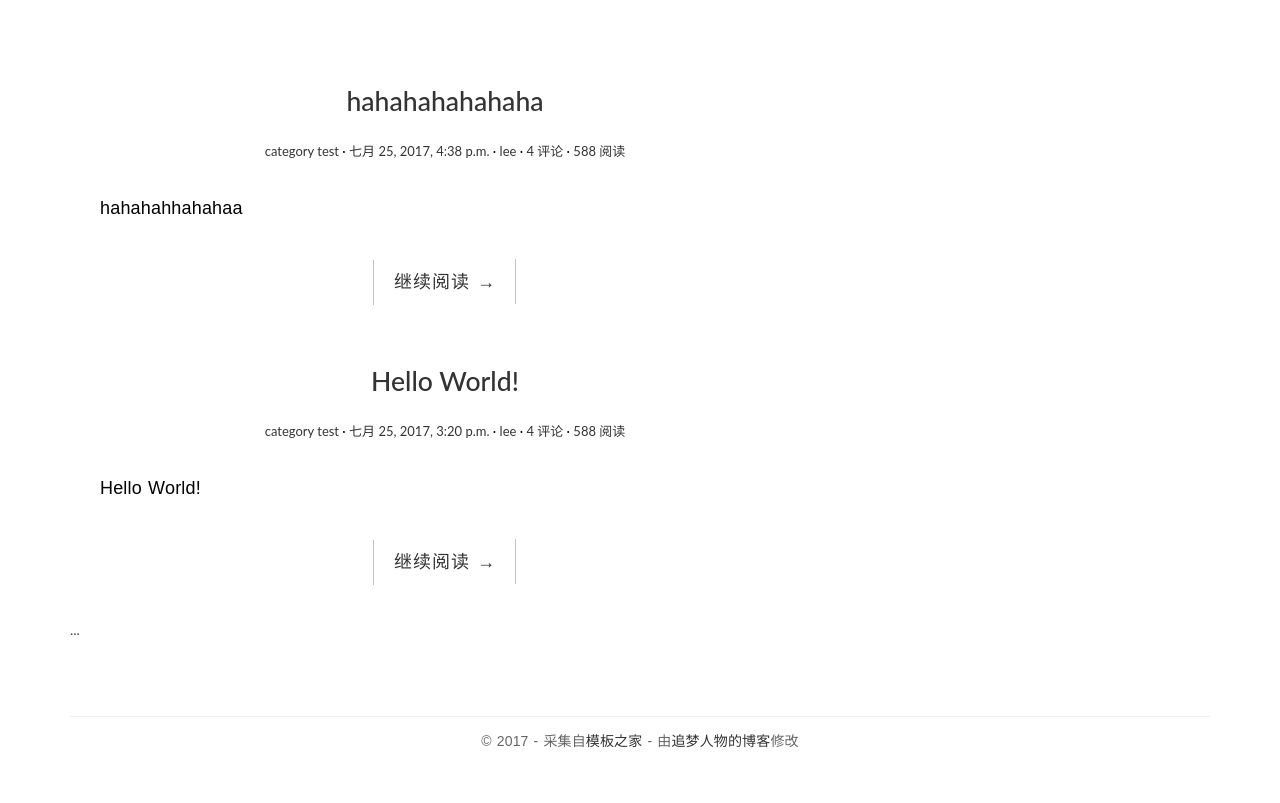
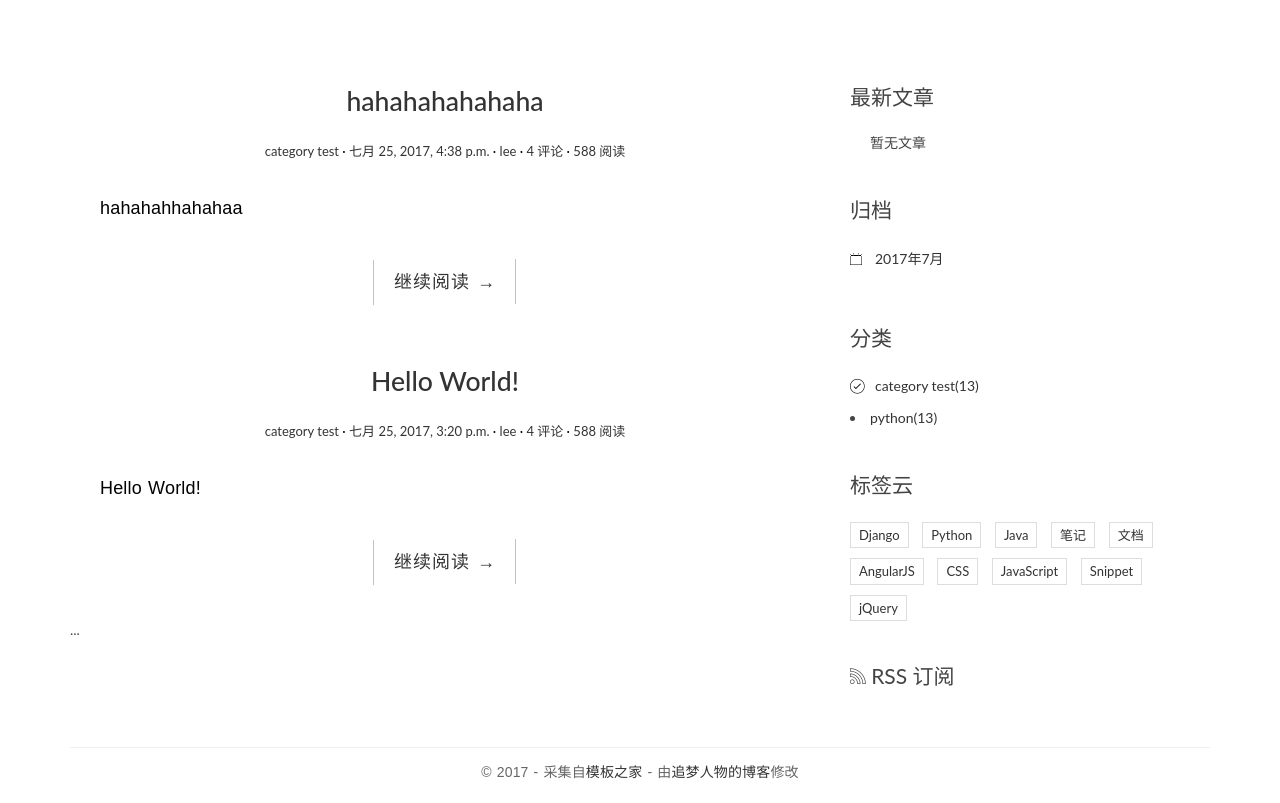
Before and after one commit to Nevermore-Lee/blogproject, a Django app: page / in a window 1280 px wide. Shown: the part 91-894 px from the top of the page. Before the commit the page ends 839 px from the top, so only its background shows below. Run offline with Django 3.2, Linux system fonts and the light colour scheme; data comes from the database, SQL or seed files in the repository; both versions use the stored data as it was after the commit; some libraries are stand-ins or nearby versions.

Commit message:
home 2017-7-26

```diff
--- /dev/null
+++ b/blog/templatetags/blog_tags.py
@@ -0,0 +1,16 @@
+from ..models import Post,Category
+from django import template
+
+register = template.Library()
+
+@register.simple_tag
+def get_recent_posts(num=5):
+    return Post.objects.all().order_by('-created_time')[:num]
+
+@register.simple_tag
+def archives():
+    return Post.objects.dates('created_time','month',order='DESC')
+
+@register.simple_tag
+def get_categories():
+    return Category.objects.all()
--- a/blog/urls.py
+++ b/blog/urls.py
@@ -3,5 +3,7 @@
 app_name = 'blog'
 urlpatterns=[
     url(r'^$',views.index,name='index'),
-    url(r'^post/(?P<pk>[0-9]+)/$',views.detail,name='detail')
+    url(r'^post/(?P<pk>[0-9]+)/$',views.detail,name='detail'),
+    url(r'^archives/(?P<year>[0-9]{4})/(?P<month>[0-9]{1,2})/$',views.archives,name='archives'),
+    url(r'^category/(?P<pk>[0-9]+)/$', views.category, name='category'),
 ]
--- a/blog/views.py
+++ b/blog/views.py
@@ -1,6 +1,6 @@
 from django.shortcuts import render,get_object_or_404
 from django.http import HttpResponse
-from .models import Post
+from .models import Post,Category
 import markdown
 
 # Create your views here.
@@ -9,7 +9,17 @@
     post_list = Post.objects.all().order_by('-created_time')
     # return render(request,'blog/index.html',context={'title':'我的博客首页','welcome':'欢迎访问我的博客首页'})
     return render(request,'blog/index.html',context={'post_list':post_list})
+
 def detail(request,pk):
     post = get_object_or_404(Post,pk=pk)
     post.body=markdown.markdown(post.body,extensions=['markdown.extensions.extra','markdown.extensions.codehilite','markdown.extensions.toc',])
     return render(request,'blog/detail.html',context={'post':post})
+
+def archives(request,year,month):
+    post_list = Post.objects.filter(created_time__year=year,created_time__month=month).order_by('-created_time')
+    return render(request,'blog/index.html',context={'post_list':post_list})
+
+def category(request,pk):
+    cate = get_object_or_404(Category,pk=pk)
+    post_list = Post.objects.filter(category=cate).order_by('-created_time')
+    return render(request,'blog/index.html',context={'post_list':post_list})
--- a/blogproject/settings.py
+++ b/blogproject/settings.py
@@ -30,6 +30,7 @@
 
 # Application definition
 
+
 INSTALLED_APPS = [
     'django.contrib.admin',
     'django.contrib.auth',
@@ -38,8 +39,8 @@
     'django.contrib.messages',
     'django.contrib.staticfiles',
     'blog',
+    'comments',
 ]
-
 MIDDLEWARE = [
     'django.middleware.security.SecurityMiddleware',
     'django.contrib.sessions.middleware.SessionMiddleware',
--- a/templates/base.html
+++ b/templates/base.html
@@ -1,4 +1,5 @@
 {% load staticfiles %}
+{% load blog_tags %}
 <html>
 <head>
     <title>Black &amp; White</title>
@@ -71,8 +72,85 @@
                 {% endblock main %}
             </main>
             <aside class="col-md-4">
-                {% block toc %}
-                {% endblock toc %}
+                <div class="widget widget-recent-posts">
+                    <h3 class="widget-title">最新文章</h3>
+                    {% get_recent_posts as recent_post %}
+                    <ul>
+                        {% for post in recent_list %}
+                        <li>
+                            <a href="{{ post.get_absolute_url }}">{{ post.title }}</a>
+                        </li>
+                        {% empty %}
+                        暂无文章
+                        {% endfor %}
+                    </ul>
+                </div>
+                <div class="widget widget-archives">
+                    <h3 class="widget-title">归档</h3>
+                    {% archives as date_list %}
+                    <ul>
+                        {% for date in date_list %}
+                        <li>
+                            <a href="{% url 'blog:archives' date.year date.month %}">{{ date.year }}年{{ date.month }}月</a>
+                        </li>
+                        {% empty %}
+                        暂无归档
+                        {% endfor %}
+                    </ul>
+                </div>
+
+                <div class="widget widget-category">
+                    <h3 class="widget-title">分类</h3>
+                    {% get_categories as category_list %}
+                    <ul>
+                        {% for category in category_list %}
+                        <li>
+                            <a href="{% url 'blog:category' category.pk %}">{{ category.name }}<span class="post-count">(13)</span></a>
+                        </li>
+                    </ul>
+                    {% empty %}
+                    暂无分类
+                    {% endfor %}
+                </div>
+
+                <div class="widget widget-tag-cloud">
+                    <h3 class="widget-title">标签云</h3>
+                    <ul>
+                        <li>
+                            <a href="#">Django</a>
+                        </li>
+                        <li>
+                            <a href="#">Python</a>
+                        </li>
+                        <li>
+                            <a href="#">Java</a>
+                        </li>
+                        <li>
+                            <a href="#">笔记</a>
+                        </li>
+                        <li>
+                            <a href="#">文档</a>
+                        </li>
+                        <li>
+                            <a href="#">AngularJS</a>
+                        </li>
+                        <li>
+                            <a href="#">CSS</a>
+                        </li>
+                        <li>
+                            <a href="#">JavaScript</a>
+                        </li>
+                        <li>
+                            <a href="#">Snippet</a>
+                        </li>
+                        <li>
+                            <a href="#">jQuery</a>
+                        </li>
+                    </ul>
+                </div>
+                <div class="rss">
+                    <a href=""><span class="ion-social-rss-outline"></span> RSS 订阅</a>
+                </div>
             </aside>
         </div>
     </div>
--- a/templates/blog/index.html
+++ b/templates/blog/index.html
@@ -36,3 +36,89 @@
       ...
     </div>
 {% endblock main %}
+{% block toc %}
+    <aside class="col-md-4">
+        <div class="widget widget-recent-posts">
+            <h3 class="widget-title">最新文章</h3>
+            <ul>
+                <li>
+                    <a href="#">Django 博客开发入门教程：前言</a>
+                </li>
+                <li>
+                    <a href="#">Django 博客使用 Markdown 自动生成文章目录</a>
+                </li>
+                <li>
+                    <a href="#">部署 Django 博客</a>
+                </li>
+            </ul>
+        </div>
+        <div class="widget widget-archives">
+            <h3 class="widget-title">归档</h3>
+            <ul>
+                <li>
+                    <a href="#">2017 年 5 月</a>
+                </li>
+                <li>
+                    <a href="#">2017 年 4 月</a>
+                </li>
+                <li>
+                    <a href="#">2017 年 3 月</a>
+                </li>
+            </ul>
+        </div>
+
+        <div class="widget widget-category">
+            <h3 class="widget-title">分类</h3>
+            <ul>
+                <li>
+                    <a href="#">Django 博客教程 <span class="post-count">(13)</span></a>
+                </li>
+                <li>
+                    <a href="#">Python 教程 <span class="post-count">(11)</span></a>
+                </li>
+                <li>
+                    <a href="#">Django 用户认证 <span class="post-count">(8)</span></a>
+                </li>
+            </ul>
+        </div>
+
+        <div class="widget widget-tag-cloud">
+            <h3 class="widget-title">标签云</h3>
+            <ul>
+                <li>
+                    <a href="#">Django</a>
+                </li>
+                <li>
+                    <a href="#">Python</a>
+                </li>
+                <li>
+                    <a href="#">Java</a>
+                </li>
+                <li>
+                    <a href="#">笔记</a>
+                </li>
+                <li>
+                    <a href="#">文档</a>
+                </li>
+                <li>
+                    <a href="#">AngularJS</a>
+                </li>
+                <li>
+                    <a href="#">CSS</a>
+                </li>
+                <li>
+                    <a href="#">JavaScript</a>
+                </li>
+                <li>
+                    <a href="#">Snippet</a>
+                </li>
+                <li>
+                    <a href="#">jQuery</a>
+                </li>
+            </ul>
+        </div>
+        <div class="rss">
+            <a href=""><span class="ion-social-rss-outline"></span> RSS 订阅</a>
+        </div>
+    </aside>
+{% endblock toc %}
```
Also changed, not shown: blog/templatetags/__init__.py (added), db.sqlite3.
